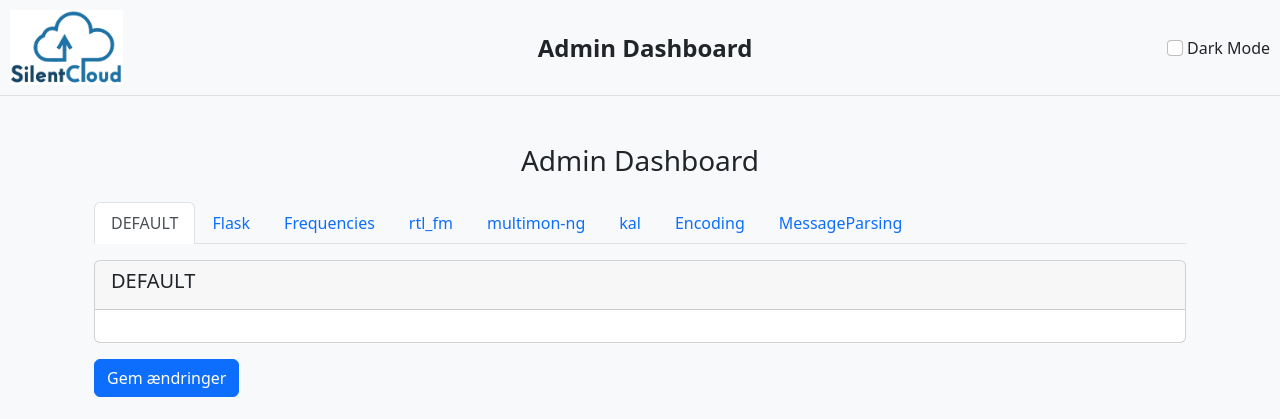
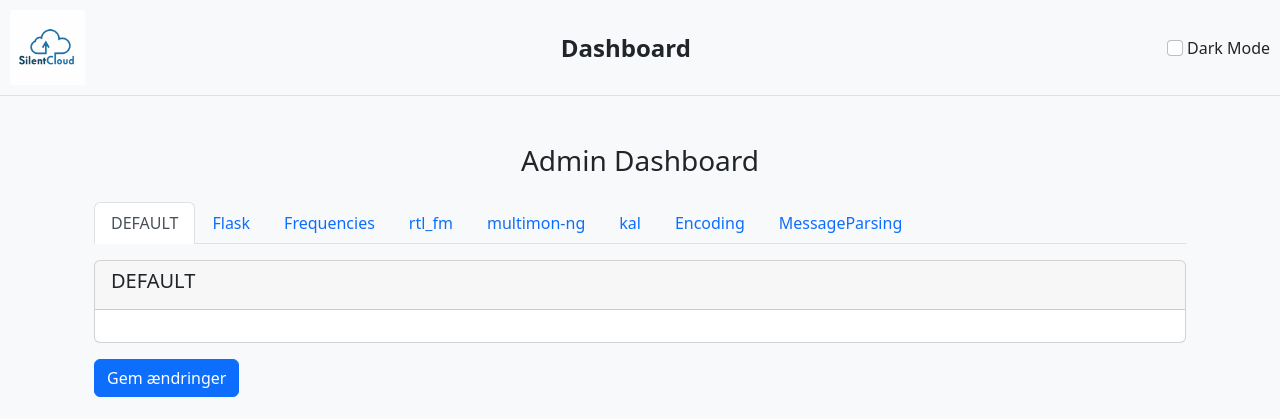
Before and after one commit to joachimth/PythonPagerTelegramForwarder, a Flask app: page /admin in a window 1280 px wide. Shown: the top 419 px of the page. Run offline with Flask 2, Linux system fonts and the light colour scheme; the visitor is signed in with stand-in values (Sample User, id 1).

Commit message:
Update header.html

```diff
--- a/templates/header.html
+++ b/templates/header.html
@@ -14,10 +14,10 @@
     <header class="header bg-light border-bottom">
         <!-- Logo -->
         <div>
-            <img id="logo" src="{{ url_for('static', filename='IMG_5931.jpeg') }}" alt="Logo">
+            <img id="logo" src="{{ url_for('static', filename='logo.png') }}" alt="Logo">
         </div>
         <!-- Titel -->
-        <div class="header-title">Admin Dashboard</div>
+        <div class="header-title">Dashboard</div>
         <!-- Dark/Light Mode Toggle -->
         <div>
             <label class="form-check-label toggle-switch">
```
